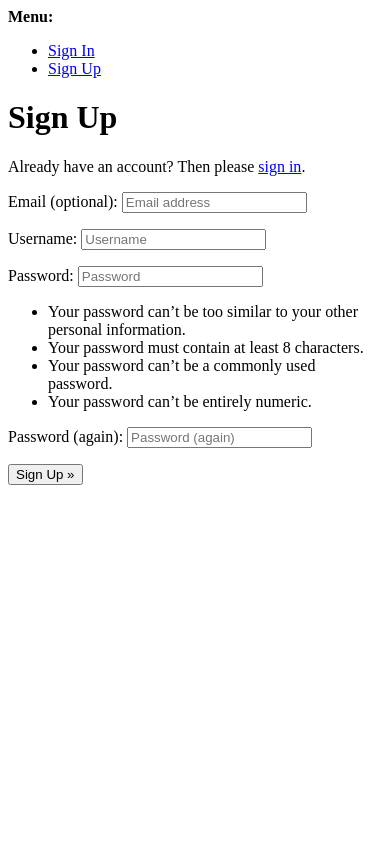
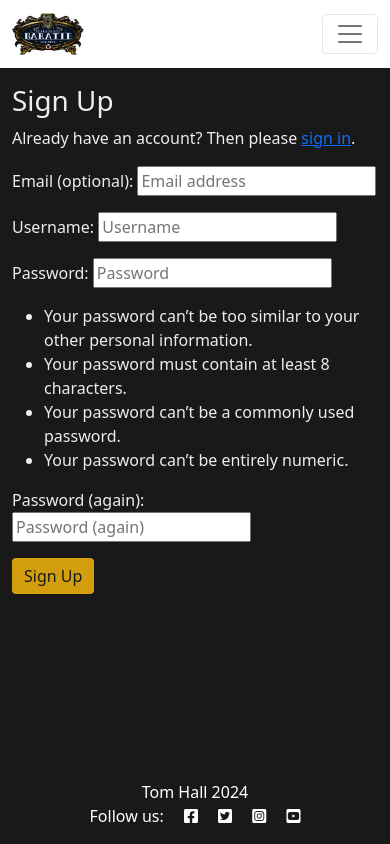
Before and after one commit to tomhall82/baratie-booking, a Django app: page /accounts/signup/ in a window 390 px wide. Run offline with Django 4.2, Linux system fonts and the light colour scheme.

Commit message:
added styling to registration page and separated login from rest of the menu

```diff
--- a/templates/account/signup.html
+++ b/templates/account/signup.html
@@ -1,13 +1,18 @@
-{% extends "account/base.html" %}
+{% extends "base.html" %}
 
 {% load i18n %}
 
 {% block head_title %}{% trans "Signup" %}{% endblock head_title %}
 
 {% block content %}
+
+<div class="container">
+  <div class="row">
+    <div class="col-md-8 mt-3 offset-md-2">
       <h1>{% trans "Sign Up" %}</h1>
 
-<p>{% blocktrans %}Already have an account? Then please <a href="{{ login_url }}">sign in</a>.{% endblocktrans %}</p>
+      <p>{% blocktrans %}Already have an account? Then please <a href="{{ login_url }}">sign in</a>.{% endblocktrans %}
+      </p>
 
       <form class="signup" id="signup_form" method="post" action="{% url 'account_signup' %}">
         {% csrf_token %}
@@ -15,7 +20,10 @@
         {% if redirect_field_value %}
         <input type="hidden" name="{{ redirect_field_name }}" value="{{ redirect_field_value }}" />
         {% endif %}
-  <button type="submit">{% trans "Sign Up" %} &raquo;</button>
+        <button class="btn" type="submit">{% trans "Sign Up" %}</button>
       </form>
+    </div>
+  </div>
+</div>
 
 {% endblock content %}
--- a/templates/base.html
+++ b/templates/base.html
@@ -58,6 +58,8 @@
                         <a class="nav-link {% if request.path == book_url %}active{% endif %}" aria-current="page"
                             href="{% url 'book' %}">Book a table</a>
                     </li>
+                </ul>
+                <ul class="navbar-nav ms-auto mb-2 mb-lg-0">
                     {% if user.is_authenticated %}
                     <li class="nav-item">
                         <a class="nav-link {% if request.path == logout_url %}active{% endif %}" aria-current="page"
```
Lines whose indentation alone changed are shown as unchanged.
